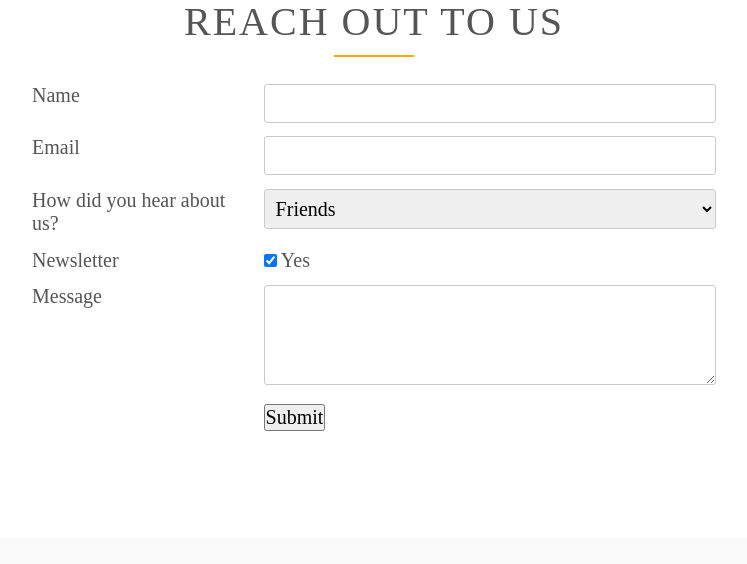
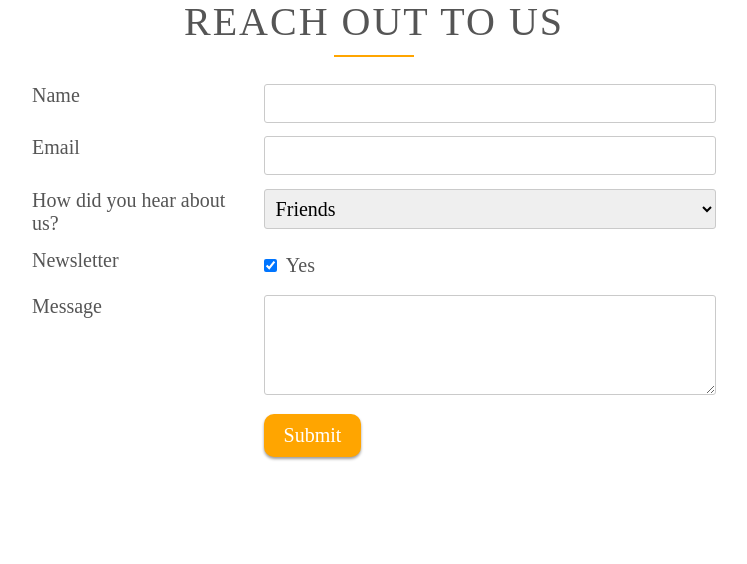
Before and after one commit to williamgyasi/TastyKitchen, a PHP site: page /index.html in a window 1280 px wide. Shown: the part 4748-5312 px from the top of the page, without its empty margins (266-1013 px from the left). Before the commit the page ends 5179 px from the top, so only its background shows below. Run offline with PHP 8.4, Linux system fonts and the light colour scheme; some libraries are stand-ins or nearby versions.

Commit message:
Design Refractor

```diff
--- a/css/style.css
+++ b/css/style.css
@@ -5,6 +5,9 @@
     margin: 0;
     padding: 0;
     box-sizing: border-box;
+}
+*:focus{
+    outline: none;
 }
 
 html{
@@ -442,3 +445,22 @@ input[type="text"],input[type="email"],select,textarea{
 textarea{
     height: 100px;
 }
+
+input[type=submit]{
+    padding: 10px 20px;
+    border-radius: 10px;
+    border: none;
+    background-color: orange;
+    color: white;
+    cursor: pointer;
+    box-shadow: 0 2px 3px #9e9d9d;
+    transition: all 0.5s ease;
+}
+
+input[type=submit]:hover{
+filter: grayscale(50%);
+}
+
+input[type=checkbox]{
+    margin: 10px 5px 10px 0;
+}
```
